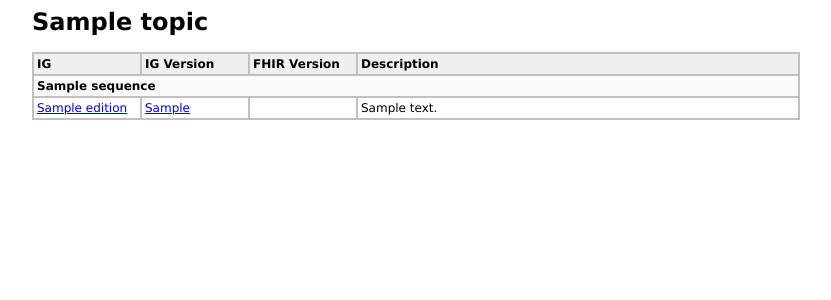
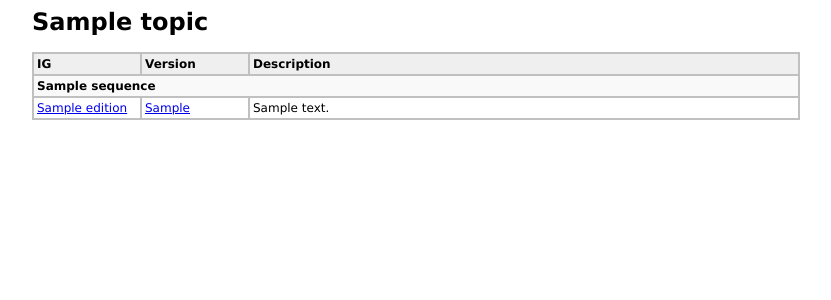
Before and after one commit to gematik/publish-tools, a Python web app: template src/publish_tools/templates/ig_list.jinja in a window 1280 px wide. Shown: the top 300 px of the page, without its empty margins (232-1063 px from the left). Run offline with Jinja, Linux system fonts and the light colour scheme; the template is opened without the code that fills it: most values are stand-ins (such as "Sample title", 1, 10 or a date in 2020).

Commit message:
remove FHIR Version column

```diff
--- a/src/publish_tools/templates/history.jinja
+++ b/src/publish_tools/templates/history.jinja
@@ -13,8 +13,7 @@
         <table class="history-grid">
             <thead>
                 <tr>
-                    <th width="100px">IG Version</th>
-                    <th width="100px">FHIR Version</th>
+                    <th width="100px">Version</th>
                     <th>Description</th>
                 </tr>
             </thead>
@@ -26,7 +25,6 @@
                 {% for edition in editions | sort(attribute="ig_version", reverse=True) %}
                 <tr>
                     <td><a href="{{ edition.url }}">{{ edition.ig_version }}</a></td>
-                    <td>{{ ", ".join(edition.fhir_version) }}</td>
                     <td>{{ edition.description }}</td>
                 </tr>
                 {% endfor %}
--- a/src/publish_tools/templates/ig_list.jinja
+++ b/src/publish_tools/templates/ig_list.jinja
@@ -14,8 +14,7 @@
             <thead>
                 <tr>
                     <th width="100px">IG</th>
-                    <th width="100px">IG Version</th>
-                    <th width="100px">FHIR Version</th>
+                    <th width="100px">Version</th>
                     <th>Description</th>
                 </tr>
             </thead>
@@ -28,7 +27,6 @@
                 <tr>
                     <td><a href="{{ edition.url }}">{{ edition.name }}</a></td>
                     <td><a href="{{ edition.url }}">{{ edition.ig_version }}</a></td>
-                    <td>{{ ", ".join(edition.fhir_version) }}</td>
                     <td>{{ edition.description }}</td>
                 </tr>
                 {% endfor %}
```
